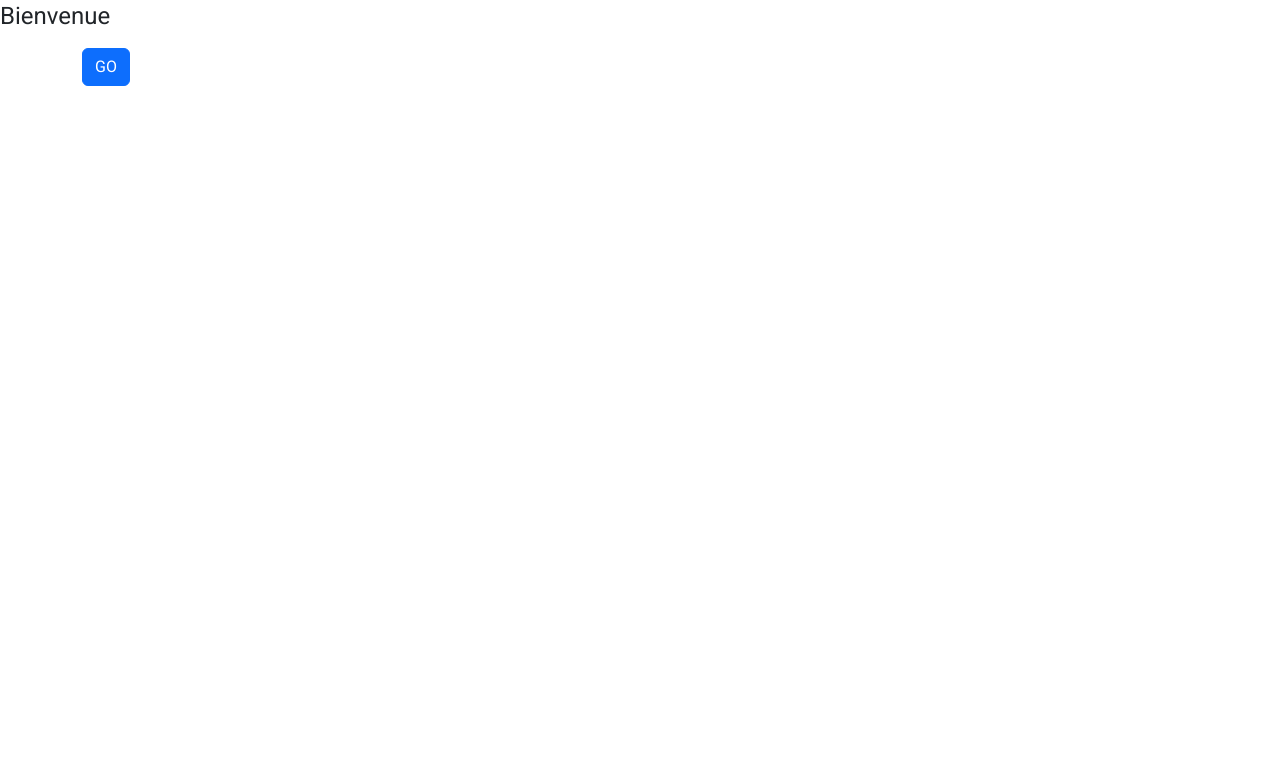
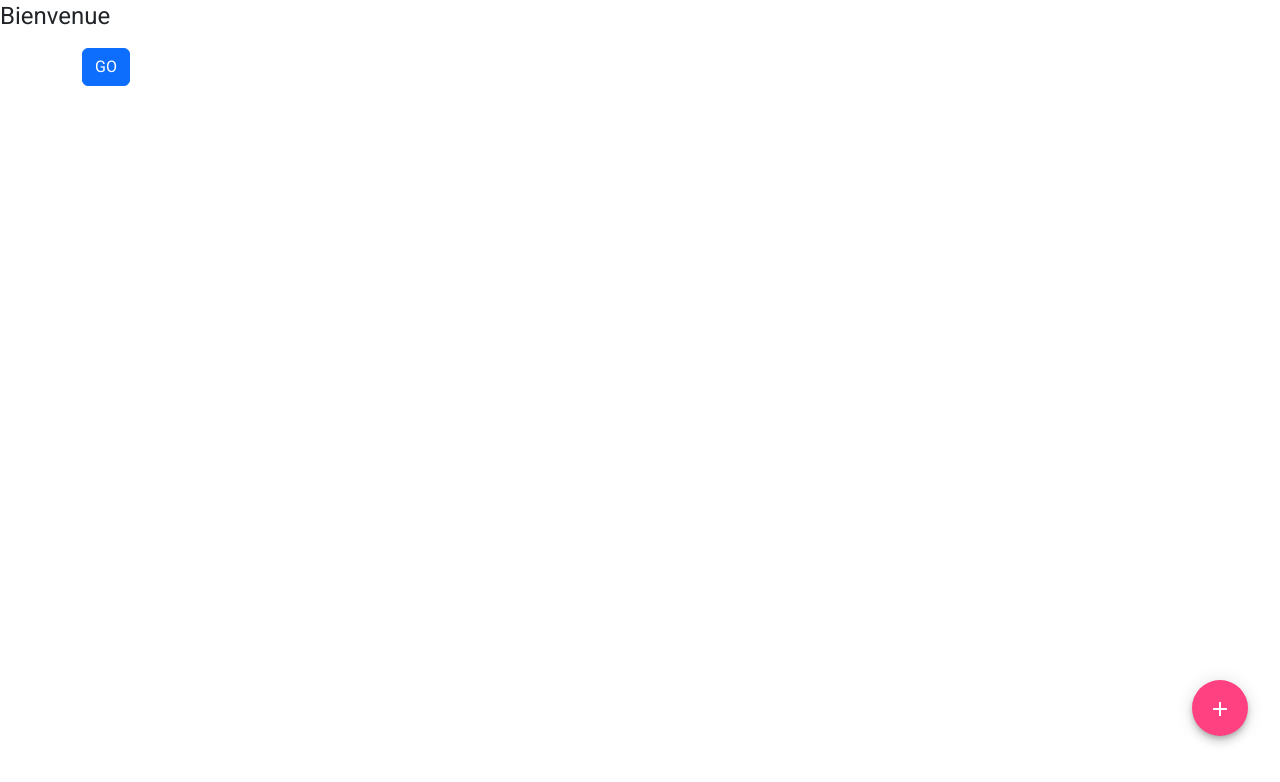
Before and after one commit to angelayke/gestion-budget-etudiant, an Angular app: page / in a window 1280 px wide. Shown: the top 782 px of the page. Built offline with nearby package versions, Linux system fonts and the light colour scheme.

Commit message:
Added floating button skeleton

```diff
--- a/src/app/app.component.html
+++ b/src/app/app.component.html
@@ -3,6 +3,7 @@
 <!-- * * * * * * * * * * * * * * * * * * * * * * * * * * * * * * * -->
 
 <div class="container">
-    <button class="btn btn-primary">GO</button>
-    <router-outlet></router-outlet>
+  <button class="btn btn-primary">GO</button>
+  <router-outlet></router-outlet>
+  <floating-calculator-button></floating-calculator-button>
 </div>
--- /dev/null
+++ b/src/app/components/floating-calculator-button/floating-calculator-button.component.html
@@ -0,0 +1,5 @@
+<div class="floating-calculator-button__container">
+  <button mat-fab>
+    <mat-icon>add</mat-icon>
+  </button>
+</div>
--- /dev/null
+++ b/src/app/components/floating-calculator-button/floating-calculator-button.component.scss
@@ -0,0 +1,9 @@
+.floating-calculator-button {
+  &__container {
+    display: block;
+    position: fixed;
+    bottom: 4rem;
+    right: 2rem;
+    z-index: 10;
+  }
+}
--- /dev/null
+++ b/src/app/components/floating-calculator-button/floating-calculator-button.component.ts
@@ -0,0 +1,12 @@
+import { Component, OnInit } from '@angular/core';
+
+@Component({
+  selector: 'floating-calculator-button',
+  templateUrl: './floating-calculator-button.component.html',
+  styleUrls: ['./floating-calculator-button.component.scss'],
+})
+export class FloatingCalculatorButtonComponent implements OnInit {
+  constructor() {}
+
+  ngOnInit(): void {}
+}
```
Also changed, not shown: src/app/app.module.ts (+8 -1 lines), 1 other file (tests, documents, lock files or other folders).
